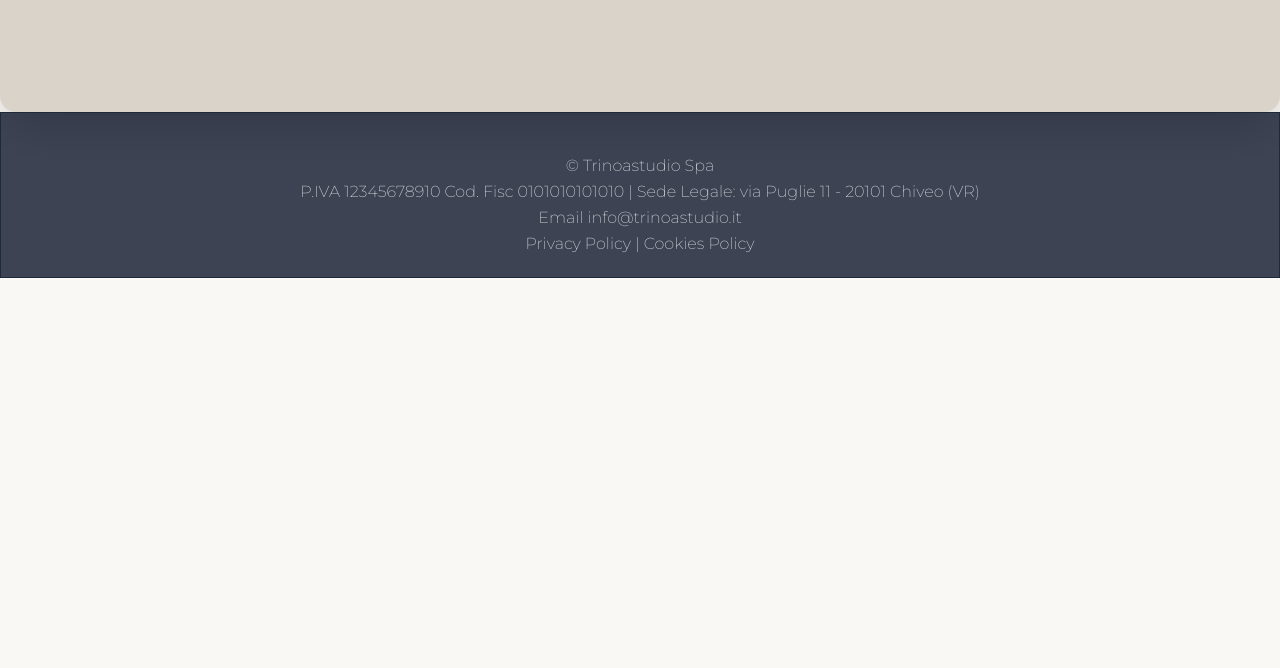
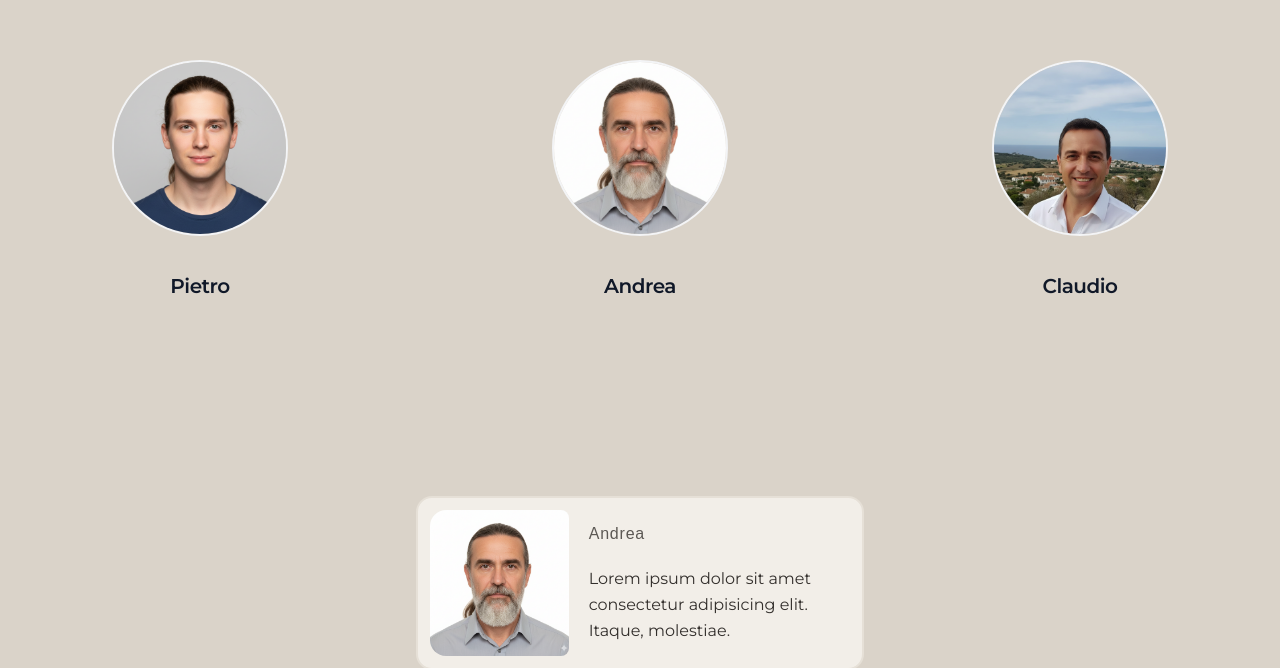
Before and after one commit to cesarecristanelli-code/binoastudio, a Next.js app: page / in a window 1280 px wide. Shown: the part 1612-2280 px from the top of the page. Before the commit the page ends 1890 px from the top, so only its background shows below. Built offline with nearby package versions, Linux system fonts and the light colour scheme.

Commit message:
idea nuova card

```diff
--- a/src/app/page.tsx
+++ b/src/app/page.tsx
@@ -8,11 +8,8 @@ export default function Home() {
       {/* Hero Section */}
       <Hero title="we manage values" bgImage="/studio-immobiliare.png" />
 
-      {/* <div className="bg-white rounded-xl w-full md:w-[95%] md:mx-auto mb-20 pt-52 relative z-10 min-h-80">
-        <CompanySection></CompanySection>
-      </div> */}
+      <HomeBody />
 
-      <HomeBody />
       <Footer />
     </main>
   );
--- a/src/components/Card.tsx
+++ b/src/components/Card.tsx
@@ -21,7 +21,7 @@ export default function Card({
 
   return (
     <div
-      className={`rounded-2xl flex flex-col gap-3 p-5 h-full bg-white ${hasShadow && "shadow-xl"} ${hasBorder && `border-t-3 ${iconColor}`} ${animate && "transition-all duration-300 hover:-translate-y-1.5"} w-full`}
+      className={`rounded-2xl flex flex-col gap-3 p-5 h-full ${hasShadow && "shadow-xl"} ${hasBorder && `border-t-3 ${iconColor}`} ${animate && "transition-all duration-300 hover:-translate-y-1.5"} w-full`}
     >
       {/* Icona */}
       {icon && (
--- a/src/components/company-section/FoundersGrid.tsx
+++ b/src/components/company-section/FoundersGrid.tsx
@@ -5,7 +5,7 @@ import Card from "../Card";
 import FounderCV from "./FounderCV";
 import { AnimatePresence, motion } from "framer-motion";
 
-export default function FoundesrGrid() {
+export default function FoundersGrid() {
   const founders: CardType[] = [
     {
       id: 1,
--- a/src/components/company-section/HomeBody.tsx
+++ b/src/components/company-section/HomeBody.tsx
@@ -1,5 +1,7 @@
 import Section from "./BodySection";
 import Title from "./BodyTitle";
+import FoundersGrid from "./FoundersGrid";
+import Image from "next/image";
 
 export default function HomeBody() {
   return (
@@ -17,6 +19,32 @@ export default function HomeBody() {
           vitae officia culpa provident harum?
         </Section>
       </div>
+      <FoundersGrid />
+
+
+      {/* Idea per la nuova Card */}
+      <div
+        className="mx-auto my-20 grid grid-cols-3 gap-2 rounded-2xl max-h-60 max-w-md border-2 p-3 pe-0"
+        style={{ backgroundColor: "rgb(242, 238, 232)", borderColor: "rgb(230, 224, 215)" }}
+      >
+        <div className=" overflow-hidden relative rounded-s-2xl rounded-e-lg">
+          <Image
+            src="/simil-andrea.png"
+            alt="ciao"
+            fill
+            className="object-cover"
+          />
+        </div>
+        <div className="p-3 col-span-2">
+          <h3 className="font-arvo text-[#5C5854] tracking-wider pb-5">
+            Andrea
+          </h3>
+          <p className="leading-relaxed text-[#332F2C]">
+            Lorem ipsum dolor sit amet consectetur adipisicing elit. Itaque,
+            molestiae.
+          </p>
+        </div>
+      </div>
     </div>
   );
 }
```
